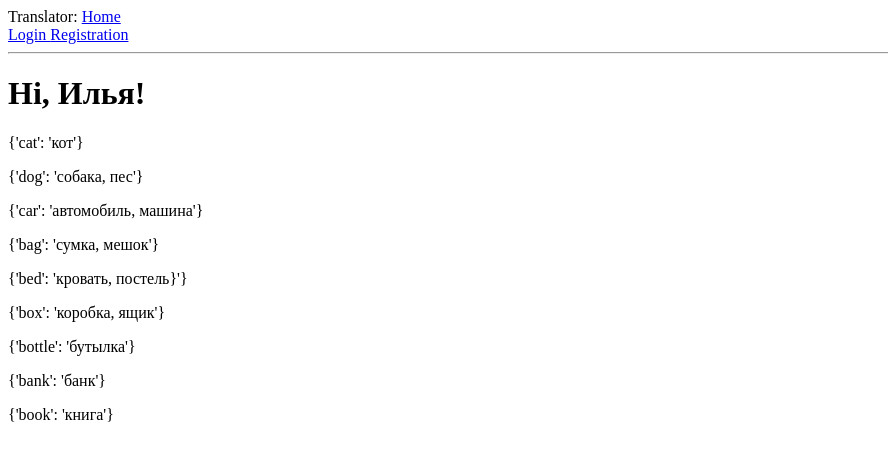
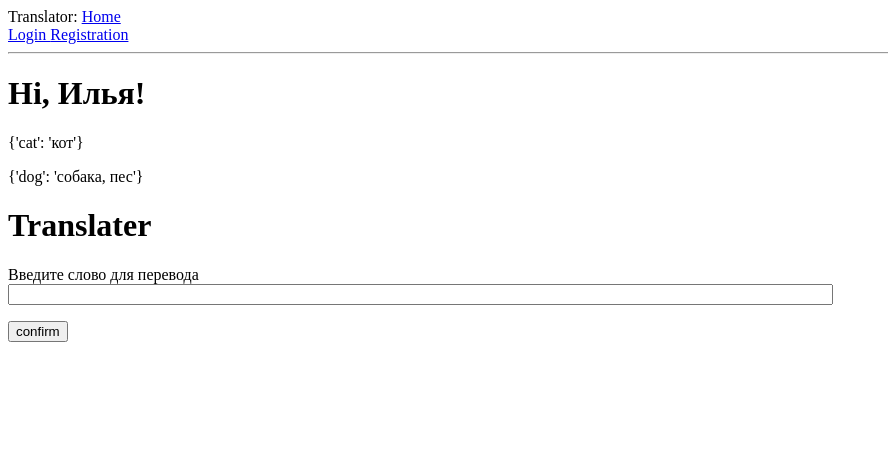
Before and after one commit to Ilyaivanov60/web_dictionary, a Flask app: page / in a window 1280 px wide. Shown: the top 461 px of the page, without its empty margins (0-888 px from the left). Run offline with Flask 2, Linux system fonts and the light colour scheme.

Commit message:
добавил форму для ввода слова

```diff
--- a/webapp/forms.py
+++ b/webapp/forms.py
@@ -11,3 +11,4 @@ class LoginForm(FlaskForm):
     submit_in = SubmitField('Log in')
     submit_out = SubmitField('Log out')
     confirm = SubmitField('confirm')
+    word_for_translate = StringField('Введите слово для перевода', validators=[DataRequired()])
--- a/webapp/routes.py
+++ b/webapp/routes.py
@@ -3,22 +3,20 @@ from flask import render_template, flash, redirect
 from webapp.forms import LoginForm
 
 @app.route('/')
-@app.route('/index')
+@app.route('/index', methods=['GET', 'POST'])
 def index():
+    form = LoginForm()
+    if form.validate_on_submit():
+        word = form.word_for_translate.data
+        print(word)
+    else:
+        user = {'username': 'Илья'}
+        cards = [
+            {'cat' : 'кот'},
+            {'dog' : 'собака, пес'}
+        ]
 
-    user = {'username': 'Илья'}
-    cards = [
-        {'cat' : 'кот'},
-        {'dog' : 'собака, пес'},
-        {'car' : 'автомобиль, машина'},
-        {'bag' : 'сумка, мешок'},
-        {'bed' : 'кровать, постель}'},
-        {'box' : 'коробка, ящик'},
-        {'bottle' : 'бутылка'},
-        {'bank' : 'банк'},
-        {'book' : 'книга'}
-    ]
-    return render_template('index.html', title='Home', user=user, cards=cards)
+        return render_template('index.html', title='Home', user=user, cards=cards, form=form)
 
 users_names = ['vasya','bill', 'oleg']# хранит имена пользователей для отладки, в будущем проверть зарегистрировван пользователь или нет через bd
 
--- a/webapp/templates/base.html
+++ b/webapp/templates/base.html
@@ -13,5 +13,13 @@
           <a href="/registration">Registration</a>
         <hr>
         {% block content %}{% endblock %}
+        <h1>Translater</h1>
+        <form action="" method="post">
+          <p>
+            {{ form.word_for_translate.label }}<br>
+            {{ form.word_for_translate(size=100) }}
+          </p>
+          <p>{{ form.confirm }}</p>
+        </form>
     </body>
 </html>
```
Also changed, not shown: 1 other file.
